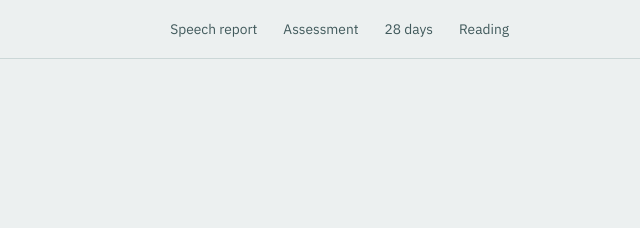
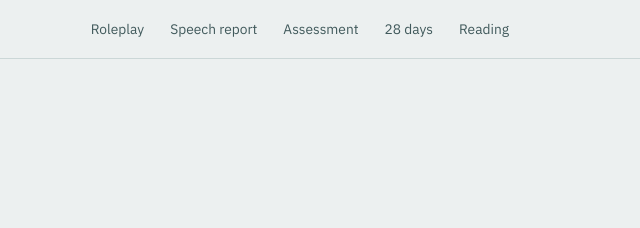
Before and after one commit to aclaor/converseleey, a plain HTML site: page 404.html in a window 1280 px wide. Shown: the top 228 px of the page, 640-1280 px from the left. Drawn offline with Linux system fonts and the light colour scheme.

Commit message:
Add files via upload

```diff
--- a/404.html
+++ b/404.html
@@ -21,7 +21,7 @@
 <header class="bar"><div class="bar-in">
   <a class="mark" href="/">The <em>Practice</em> Room</a>
   <div class="bar-sp"></div>
-  <nav class="bar-nav"><a href="/report.html">Speech report</a><a href="/check.html">Assessment</a><a href="/train.html">28 days</a><a href="/blog.html">Reading</a></nav>
+  <nav class="bar-nav"><a href="/roleplay.html">Roleplay</a><a href="/report.html">Speech report</a><a href="/check.html">Assessment</a><a href="/train.html">28 days</a><a href="/blog.html">Reading</a></nav>
 </div></header>
 
 <main class="page">
```
